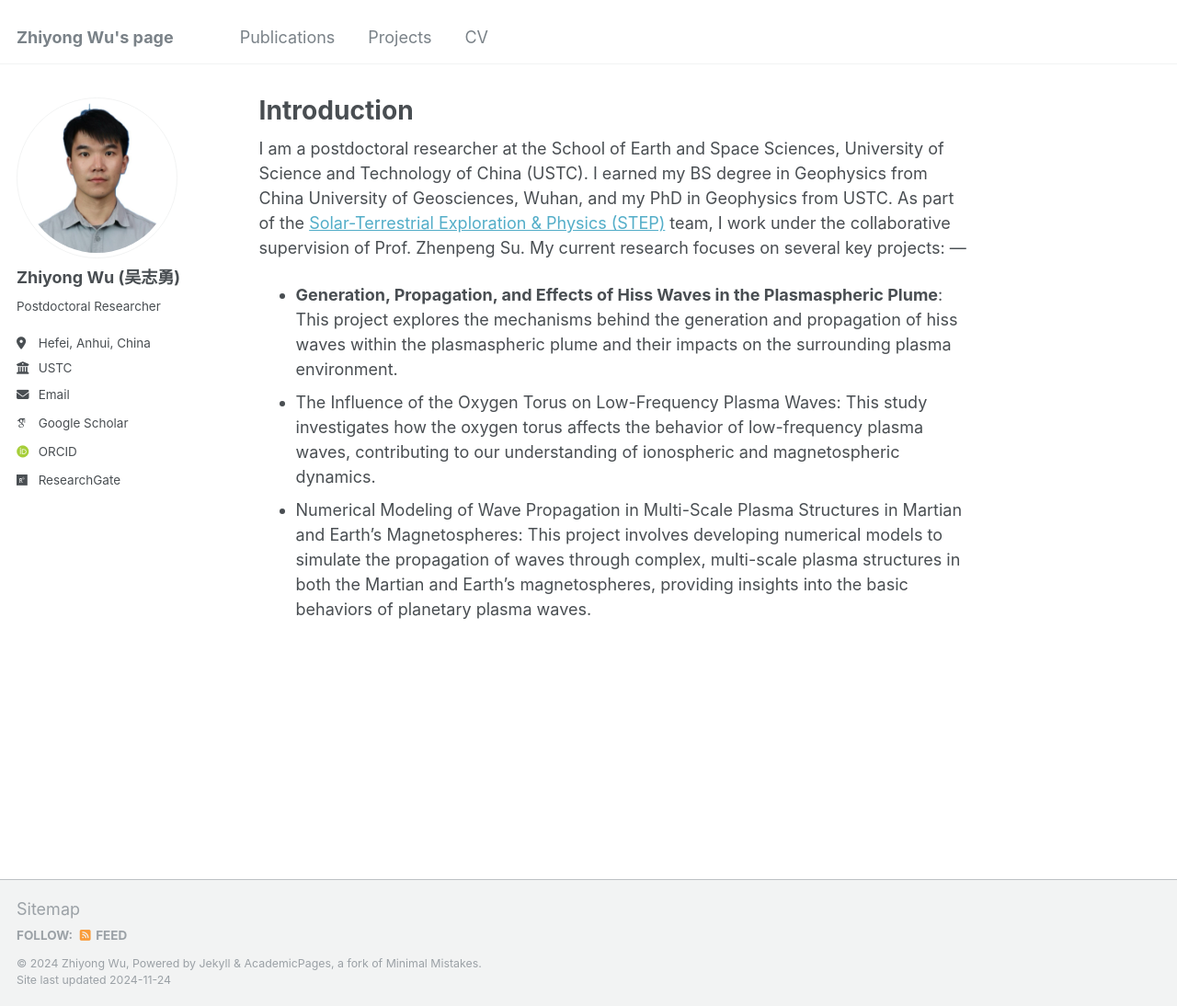
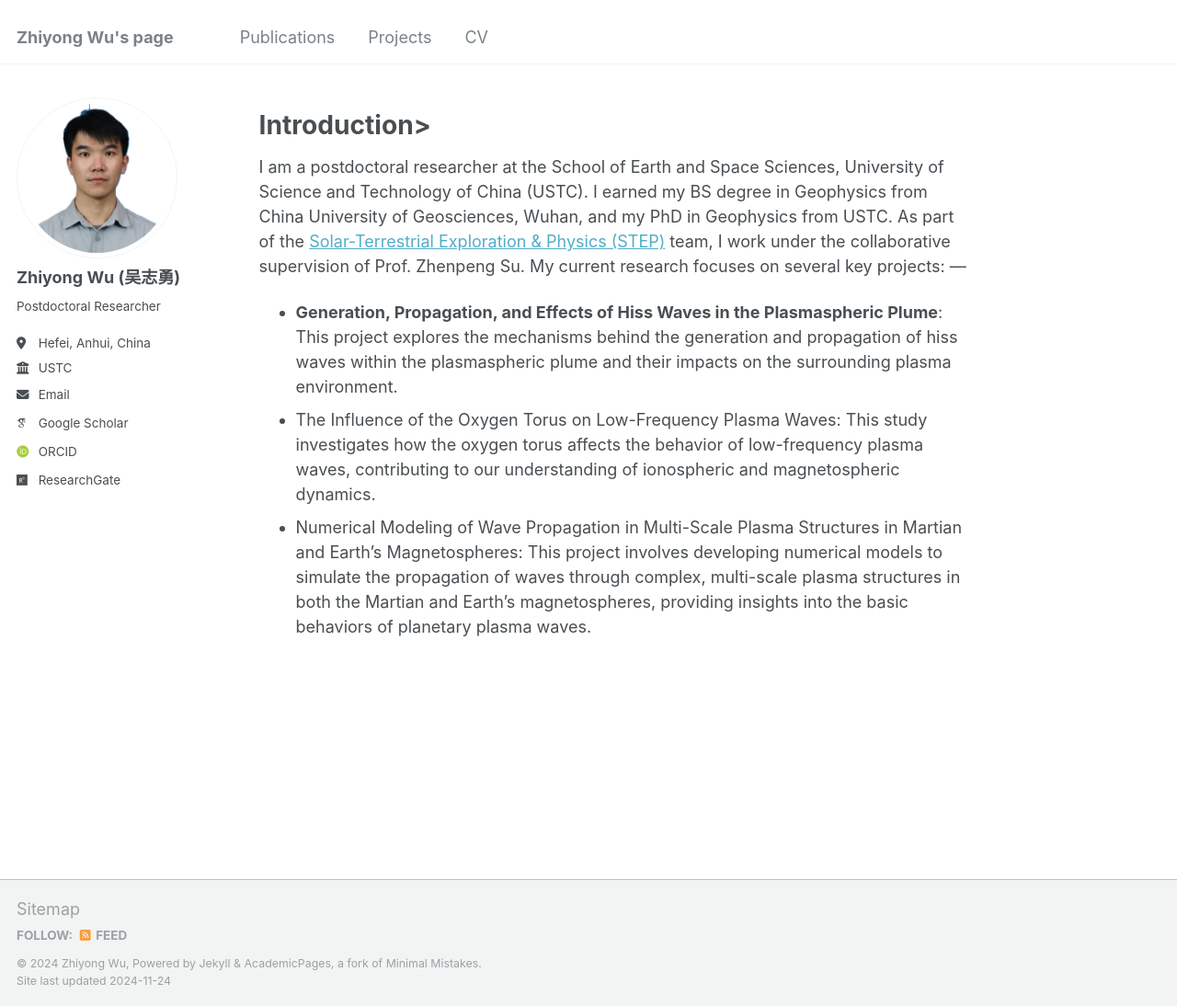
Before and after one commit to Z-Y-Wu/ZW-, a Jekyll site: the page built from _pages/about.md, in a window 1280 px wide and 1094 px high. Shown: the whole window at 92% size. Built offline with Jekyll 4.4.1, drawn with Linux system fonts in a browser that asks for light colours; some web fonts are replaced.

```diff
--- a/_pages/about.md
+++ b/_pages/about.md
@@ -1,12 +1,12 @@
 ---
 permalink: /
-title: "Introduction"
+title: ""
 author_profile: true
 redirect_from:
   - /about/
   - /about.html
 ---
-
+<h1>Introduction></h1>
 I am a postdoctoral researcher at the School of Earth and Space Sciences, University of Science and Technology of China (USTC). I earned my BS degree in Geophysics from China University of Geosciences, Wuhan, and my PhD in Geophysics from USTC.
 As part of the <a href="https://step.ustc.edu.cn/">Solar-Terrestrial Exploration & Physics (STEP)</a> team, I work under the collaborative supervision of Prof. Zhenpeng Su. My current research focuses on several key projects:
 ---
```
